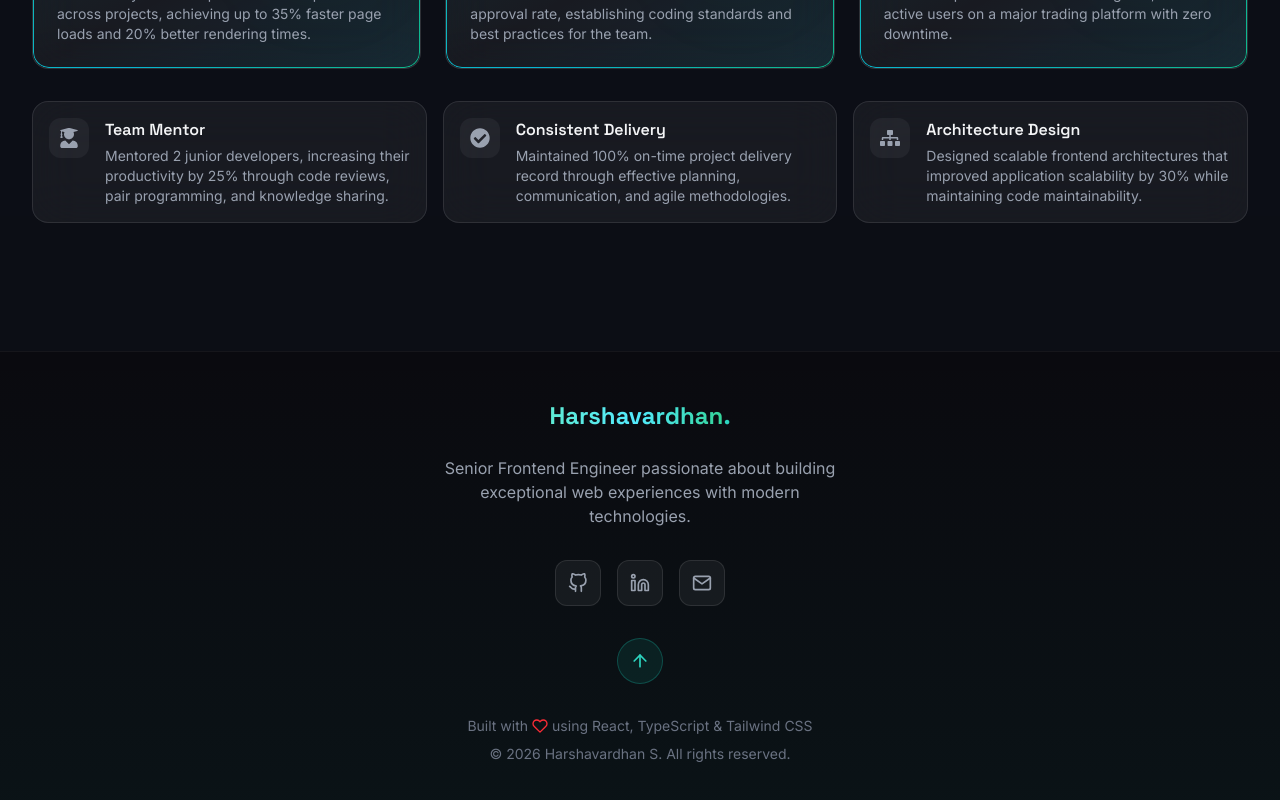
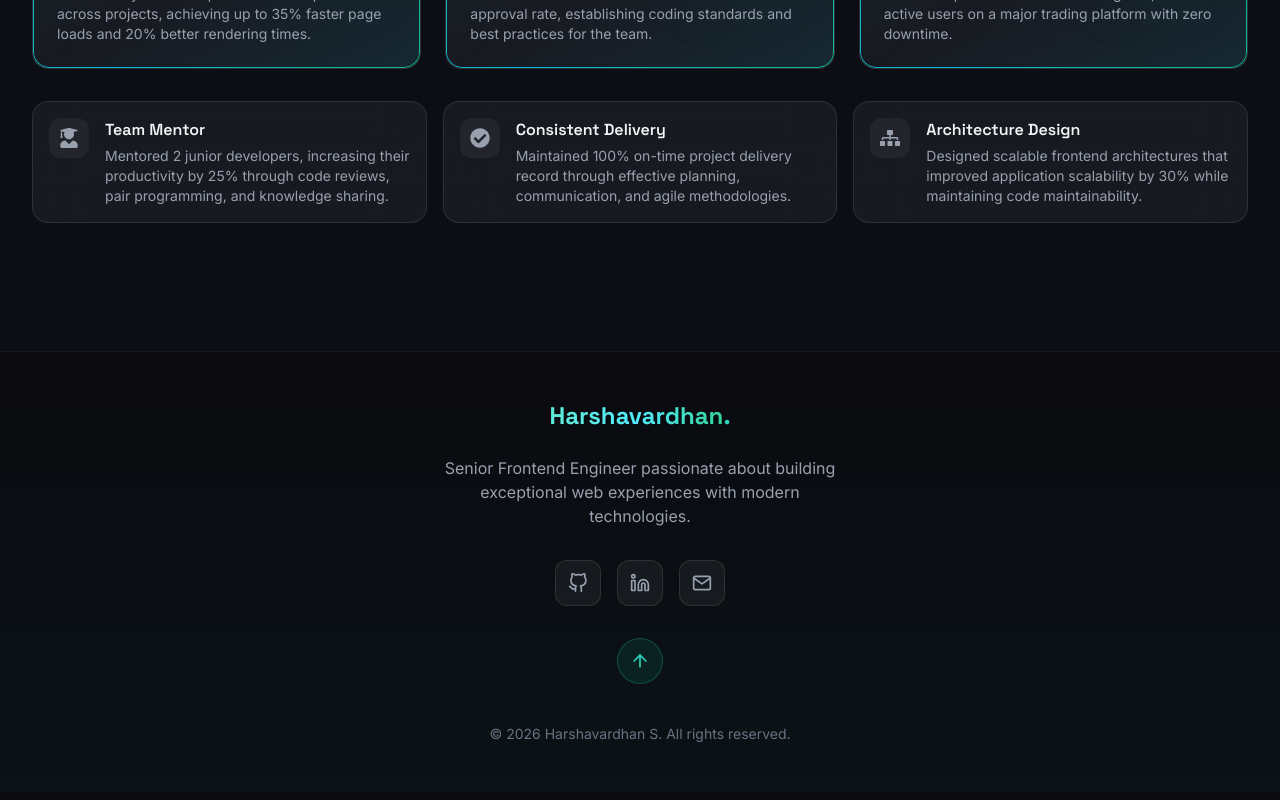
Before and after one commit to harsha-snoogs/harsha-snoogs.github.io, a React (Vite) app: page / in a window 1280 px wide. Shown: the part 6643-7443 px from the top of the page. Built offline with nearby package versions, Linux system fonts and the light colour scheme.

Commit message:
CHG: Removed footer text

```diff
--- a/src/components/sections/Footer.tsx
+++ b/src/components/sections/Footer.tsx
@@ -1,8 +1,14 @@
-import { useCallback } from 'react';
-import { motion } from 'framer-motion';
-import { FiGithub, FiLinkedin, FiMail, FiArrowUp, FiHeart } from 'react-icons/fi';
-import { personal } from '@/data';
-import type Lenis from '@studio-freight/lenis';
+import { useCallback } from "react";
+import { motion } from "framer-motion";
+import {
+  FiGithub,
+  FiLinkedin,
+  FiMail,
+  FiArrowUp,
+  FiHeart,
+} from "react-icons/fi";
+import { personal } from "@/data";
+import type Lenis from "@studio-freight/lenis";
 
 declare global {
   interface Window {
@@ -12,17 +18,17 @@ declare global {
 
 const socialLinks = [
   {
-    name: 'GitHub',
+    name: "GitHub",
     href: personal.social.github,
     icon: FiGithub,
   },
   {
-    name: 'LinkedIn',
+    name: "LinkedIn",
     href: personal.social.linkedin,
     icon: FiLinkedin,
   },
   {
-    name: 'Email',
+    name: "Email",
     href: `mailto:${personal.email}`,
     icon: FiMail,
   },
@@ -33,7 +39,7 @@ export function Footer() {
     if (window.lenis) {
       window.lenis.scrollTo(0, { duration: 1.5 });
     } else {
-      window.scrollTo({ top: 0, behavior: 'smooth' });
+      window.scrollTo({ top: 0, behavior: "smooth" });
     }
   }, []);
 
@@ -56,7 +62,7 @@ export function Footer() {
             whileHover={{ scale: 1.05 }}
             whileTap={{ scale: 0.95 }}
           >
-            <span className="text-gradient">{personal.name.split(' ')[0]}</span>
+            <span className="text-gradient">{personal.name.split(" ")[0]}</span>
             <span className="text-primary-400">.</span>
           </motion.a>
 
@@ -72,8 +78,8 @@ export function Footer() {
               <motion.a
                 key={link.name}
                 href={link.href}
-                target={link.name !== 'Email' ? '_blank' : undefined}
-                rel={link.name !== 'Email' ? 'noopener noreferrer' : undefined}
+                target={link.name !== "Email" ? "_blank" : undefined}
+                rel={link.name !== "Email" ? "noopener noreferrer" : undefined}
                 className="p-2.5 sm:p-3 rounded-lg sm:rounded-xl bg-white/5 border border-white/10 text-gray-400 hover:text-primary-400 hover:border-primary-500/30 active:bg-white/10 transition-all touch-target"
                 whileHover={{ scale: 1.1, y: -2 }}
                 whileTap={{ scale: 0.95 }}
@@ -97,11 +103,6 @@ export function Footer() {
 
           {/* Copyright */}
           <div className="text-center text-xs sm:text-sm text-gray-500">
-            <p className="flex items-center justify-center gap-1 flex-wrap">
-              Built with <FiHeart className="w-3 h-3 sm:w-4 sm:h-4 text-red-500" /> using
-              <span className="hidden sm:inline">React, TypeScript & Tailwind CSS</span>
-              <span className="sm:hidden">React & TypeScript</span>
-            </p>
             <p className="mt-1.5 sm:mt-2">
               © {currentYear} {personal.name}. All rights reserved.
             </p>
```
